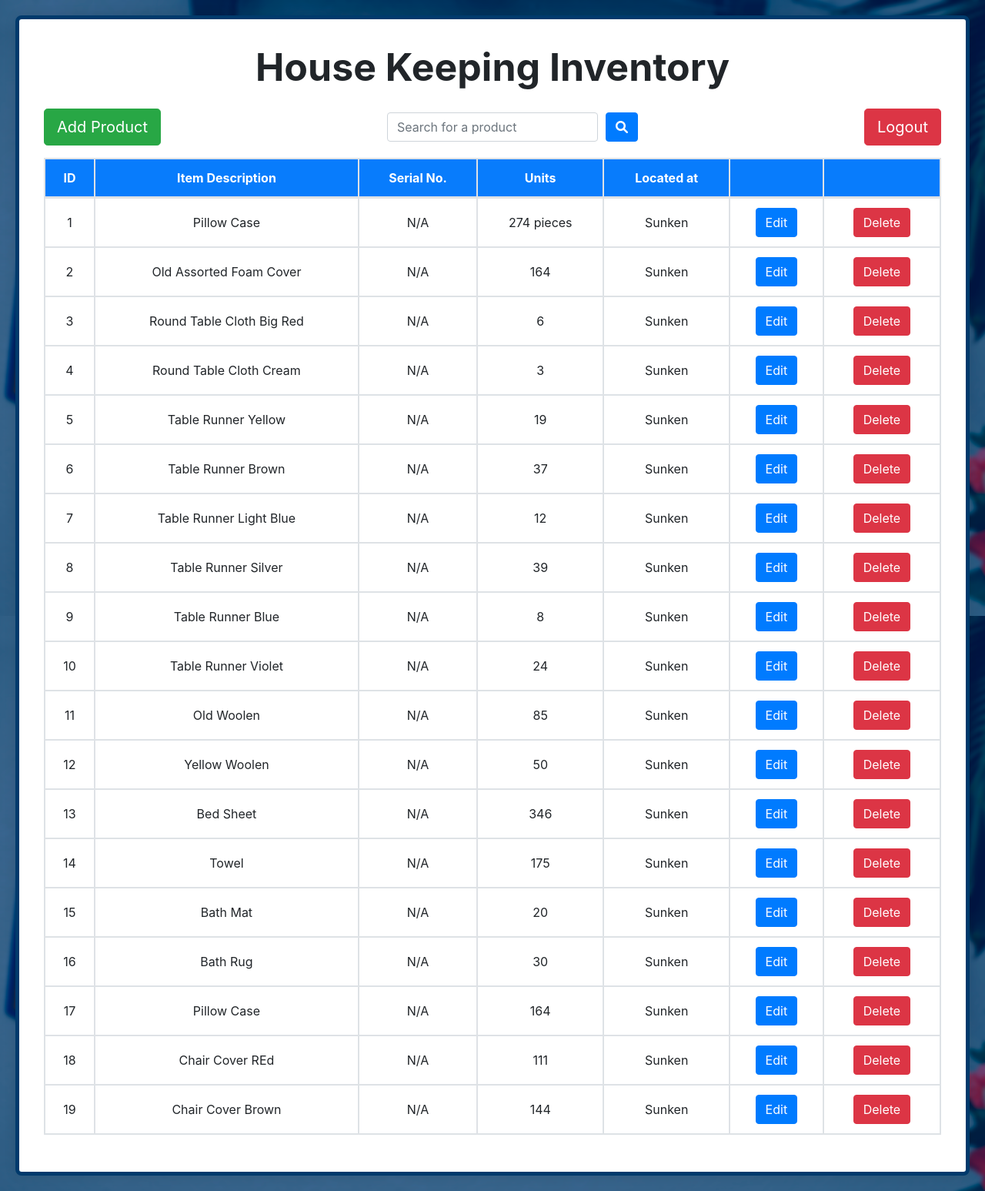
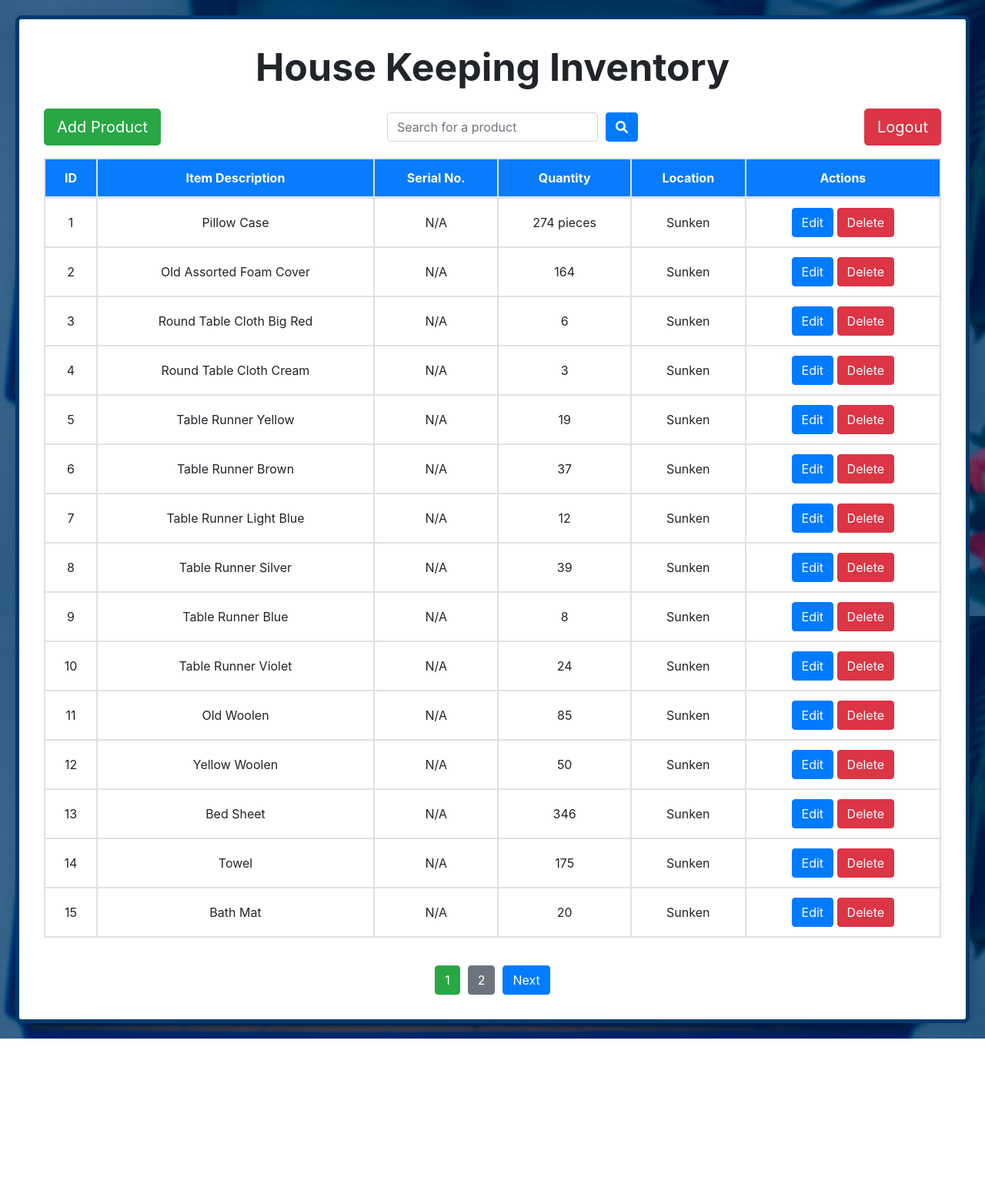
Before and after one commit to monkeykei/LANTAKA-IMS, a PHP site: page /Inventory.php in a window 1280 px wide. Shown: the whole page at 77% size. After the commit the page ends 1349 px from the top, so only its background shows below. Run offline with PHP 8.4, Linux system fonts and the light colour scheme; data comes from the database, SQL or seed files in the repository.

Commit message:
10/16/2024
updated login & main fonts, pagination, search, add & edit

```diff
--- a/Inventory.php
+++ b/Inventory.php
@@ -2,6 +2,21 @@
 session_start();
 require 'db.php';
 
+$limit = 15; // Number of entries to show per page
+$page = isset($_GET['page']) ? (int)$_GET['page'] : 1; // Get the current page or set to 1
+$offset = ($page - 1) * $limit; // Calculate the offset for the query
+
+// Fetch all products for searching
+$all_products_query = "SELECT * FROM inventory";
+$all_products_result = mysqli_query($conn, $all_products_query);
+$all_products = mysqli_fetch_all($all_products_result, MYSQLI_ASSOC);
+
+// Get products for the current page
+$query = "SELECT * FROM inventory LIMIT $limit OFFSET $offset";
+$result = mysqli_query($conn, $query);
+
+
+// Handle delete product
 if ($_SERVER["REQUEST_METHOD"] == "POST" && isset($_POST['delete'])) {
     $product_id = $_POST['I_ID'];
     $delete_query = "DELETE FROM inventory WHERE I_ID = ?";
@@ -22,17 +37,19 @@ if ($_SERVER["REQUEST_METHOD"] == "POST" && isset($_POST['delete'])) {
     exit();
 }
 
+// Handle edit product
 if ($_SERVER["REQUEST_METHOD"] == "POST" && isset($_POST['edit'])) {
     $I_ID = $_POST['I_ID'];
     $I_Product = $_POST['I_Product'];
     $I_Quantity = $_POST['I_Quantity'];
     $I_Location = $_POST['I_Location'];
     $I_Unit = $_POST['I_Unit'];
+    $I_SN = $_POST['I_SN'];
 
-    $edit_query = "UPDATE inventory SET I_Product = ?, I_Quantity = ?, I_Location = ?, I_Unit = ? WHERE I_ID = ?";
+    $edit_query = "UPDATE inventory SET I_Product = ?, I_Quantity = ?, I_SN = ?, I_Location = ?, I_Unit = ? WHERE I_ID = ?";
 
     if ($stmt = $conn->prepare($edit_query)) {
-        $stmt->bind_param("sissi", $I_Product, $I_Quantity, $I_Location, $I_Unit, $I_ID);
+        $stmt->bind_param("sisssi", $I_Product, $I_Quantity, $I_SN, $I_Location, $I_Unit, $I_ID);
         if ($stmt->execute()) {
             $_SESSION['message'] = "Product updated successfully.";
         } else {
@@ -47,6 +64,7 @@ if ($_SERVER["REQUEST_METHOD"] == "POST" && isset($_POST['edit'])) {
     exit();
 }
 
+// Handle add product
 if ($_SERVER["REQUEST_METHOD"] == "POST" && isset($_POST['add_product'])) {
     function sanitize_input($data) {
         return htmlspecialchars(stripslashes(trim($data)));
@@ -56,9 +74,8 @@ if ($_SERVER["REQUEST_METHOD"] == "POST" && isset($_POST['add_product'])) {
     $I_Quantity = sanitize_input($_POST['I_Quantity']);
     $I_Unit = sanitize_input($_POST['I_Unit']);
     $I_Location = sanitize_input($_POST['I_Location']);
-    $I_SN = !empty($_POST['I_SN']) ? sanitize_input($_POST['I_SN']) : NULL; // Handle empty Serial Number
+    $I_SN = !empty($_POST['I_SN']) ? sanitize_input($_POST['I_SN']) : NULL;
 
-    // SQL Query with Serial Number
     $sql = "INSERT INTO inventory (I_Product, I_Quantity, I_SN, I_Location, I_Unit) VALUES (?, ?, ?, ?, ?)";
 
     if ($stmt = $conn->prepare($sql)) {
@@ -77,9 +94,16 @@ if ($_SERVER["REQUEST_METHOD"] == "POST" && isset($_POST['add_product'])) {
     exit();
 }
 
-$query = "SELECT * FROM inventory";
+// Get total number of products for pagination
+$total_query = "SELECT COUNT(*) FROM inventory";
+$total_result = mysqli_query($conn, $total_query);
+$total_row = mysqli_fetch_row($total_result);
+$total_products = $total_row[0];
+$total_pages = ceil($total_products / $limit);
+
+// Get products for the current page
+$query = "SELECT * FROM inventory LIMIT $limit OFFSET $offset";
 $result = mysqli_query($conn, $query);
-
 ?>
 
 <!DOCTYPE html>
@@ -113,7 +137,7 @@ $result = mysqli_query($conn, $query);
             gap: 10px;
         }
         .signup-container {
-        max-width: 1400px;
+        max-width: 1300px;
         width: 100%;
         background-color: #ffffff;
         padding: 2rem;
@@ -185,6 +209,15 @@ $result = mysqli_query($conn, $query);
         .table thead th {
             border-bottom: 2px solid #dee2e6;
         }
+        .pagination {
+            display: flex;
+            justify-content: center;
+            margin-top: 20px;
+        }
+        .pagination .btn {
+            margin: 0 5px;
+        }
+
     </style>
 </head>
 <body>
@@ -220,6 +253,7 @@ $result = mysqli_query($conn, $query);
             </button>
         </div>
 
+
         <button type="button" class="btn btn-danger btn-lg" onclick="document.location='Index.php'">Logout</button>
     </div>
 
@@ -230,10 +264,9 @@ $result = mysqli_query($conn, $query);
                     <th scope="col" class="active">ID</th>
                     <th scope="col" class="active">Item Description</th>
                     <th scope="col" class="active">Serial No.</th>
-                    <th scope="col" class="active">Units</th>
-                    <th scope="col" class="active">Located at</th>
-                    <th scope="col" class="active"></th>
-                    <th scope="col" class="active"></th>
+                    <th scope="col" class="active">Quantity</th>
+                    <th scope="col" class="active">Location</th>
+                    <th scope="col" class="active">Actions</th>
                 </tr>
             </thead>
             <tbody>
@@ -245,9 +278,7 @@ $result = mysqli_query($conn, $query);
                     <td> <?php echo $row['I_Quantity'] . ' ' . $row['I_Unit']; ?> </td>
                     <td> <?php echo $row['I_Location']; ?> </td>
                     <td>
-                        <button type="button" class="btn btn-primary" onclick="openEditModal(<?php echo $row['I_ID']; ?>, '<?php echo $row['I_Product']; ?>', '<?php echo $row['I_Quantity']; ?>', '<?php echo $row['I_Location']; ?>', '<?php echo $row['I_Unit']; ?>')">Edit</button>
-                    </td>
-                    <td>
+                    <button type="button" class="btn btn-primary" onclick="openEditModal(<?php echo $row['I_ID']; ?>, '<?php echo $row['I_Product']; ?>', '<?php echo $row['I_Quantity']; ?>', '<?php echo $row['I_Location']; ?>', '<?php echo $row['I_Unit']; ?>', '<?php echo $row['I_SN']; ?>')">Edit</button>
                     <button type="button" class="btn btn-danger" onclick="openModal(<?php echo $row['I_ID']; ?>)">Delete</button>
                     </td>
                 </tr>
@@ -255,6 +286,23 @@ $result = mysqli_query($conn, $query);
             </tbody>
         </table>
     </div>
+
+    <div class="pagination">
+    <?php if ($page > 1): ?>
+        <a href="?page=<?php echo $page - 1; ?>" class="btn btn-primary">Previous</a>
+    <?php endif; ?>
+
+    <?php for ($i = 1; $i <= $total_pages; $i++): ?>
+        <a href="?page=<?php echo $i; ?>" class="btn <?php echo ($i === $page) ? 'btn-success' : 'btn-secondary'; ?>">
+            <?php echo $i; ?>
+        </a>
+    <?php endfor; ?>
+
+    <?php if ($page < $total_pages): ?>
+        <a href="?page=<?php echo $page + 1; ?>" class="btn btn-primary">Next</a>
+    <?php endif; ?>
+</div>
+
 </form>
 
 <!-- Delete Modal -->
@@ -340,6 +388,11 @@ $result = mysqli_query($conn, $query);
             </div>
 
             <div class="form-group">
+                <label for="editSerialNumber">Serial Number:</label>
+                <input type="text" class="form-control" id="editSerialNumber" name="I_SN" value="" required>
+            </div>
+
+            <div class="form-group">
                 <label for="editUnit">Unit:</label>
                 <select class="form-control" id="editUnit" name="I_Unit" required>
                     <option value="" disabled>Select Unit</option>
@@ -360,6 +413,8 @@ $result = mysqli_query($conn, $query);
             <button type="submit" name="edit" class="btn btn-success">Save Changes</button>
         </form>
     </div>
+</div>
+
 </form>
 <script>
     function openModal(productId) {
@@ -371,12 +426,13 @@ $result = mysqli_query($conn, $query);
         document.getElementById('deleteModal').style.display = 'none';
     }
 
-    function openEditModal(productId, productName, productQuantity, productLocation, productQuantityUnit) {
+    function openEditModal(productId, productName, productQuantity, productLocation, productQuantityUnit, productSN) {
     document.getElementById('editModal').style.display = 'block';
     document.getElementById('editProductId').value = productId;
     document.getElementById('editProductName').value = productName;
     document.getElementById('editQuantity').value = productQuantity;
     document.getElementById('editLocation').value = productLocation;
+    document.getElementById('editSerialNumber').value = productSN; // Set Serial Number
 
     // unit dropdown
     const unitDropdown = document.getElementById('editUnit');
@@ -387,6 +443,7 @@ $result = mysqli_query($conn, $query);
         }
     }
 }
+
 
     function closeEditModal() {
         document.getElementById('editModal').style.display = 'none';
@@ -433,6 +490,54 @@ $result = mysqli_query($conn, $query);
         }
 }
 
+    // Pass all products to JavaScript
+    const allProducts = <?php echo json_encode($all_products); ?>;
+
+    document.getElementById('search-button').onclick = function() {
+        performSearch();
+    };
+
+    document.getElementById('search-input').addEventListener("keypress", function(event) {
+        if (event.key === "Enter") {
+            event.preventDefault(); // Prevent form submission
+            performSearch(); // Trigger search function
+        }
+    });
+
+    function performSearch() {
+        let input = document.getElementById('search-input').value.toLowerCase();
+        let tableBody = document.querySelector('.table tbody');
+        tableBody.innerHTML = ''; // Clear existing rows
+
+        allProducts.forEach(product => {
+            // Check if the product matches the search input
+            if (product.I_Product.toLowerCase().includes(input) ||
+                (product.I_SN && product.I_SN.toString().includes(input)) ||
+                product.I_Location.toLowerCase().includes(input)) {
+                // Create a new row
+                let newRow = document.createElement('tr');
+                newRow.innerHTML = `
+                    <td>${product.I_ID}</td>
+                    <td>${product.I_Product}</td>
+                    <td>${(product.I_SN === 0) ? 'N/A' : product.I_SN}</td>
+                    <td>${product.I_Quantity} ${product.I_Unit}</td>
+                    <td>${product.I_Location}</td>
+                    <td>
+                        <button type="button" class="btn btn-primary"
+                            onclick="openEditModal(${product.I_ID}, '${product.I_Product}', '${product.I_Quantity}', '${product.I_Location}', '${product.I_Unit}', '${product.I_SN}')">Edit</button>
+                        <button type="button" class="btn btn-danger" onclick="openModal(${product.I_ID})">Delete</button>
+                    </td>
+                `;
+                tableBody.appendChild(newRow);
+            }
+        });
+    }
+    function updateLimit(limit) {
+        const url = new URL(window.location.href);
+        url.searchParams.set('limit', limit); // Set the new limit in the query string
+        url.searchParams.set('page', 1); // Reset to the first page
+        window.location.href = url.toString(); // Reload the page
+    }
 </script>
 </body>
 </html>
```
Also changed, not shown: Index.php (+8 -1 lines). Lines whose indentation alone changed are shown as unchanged.
